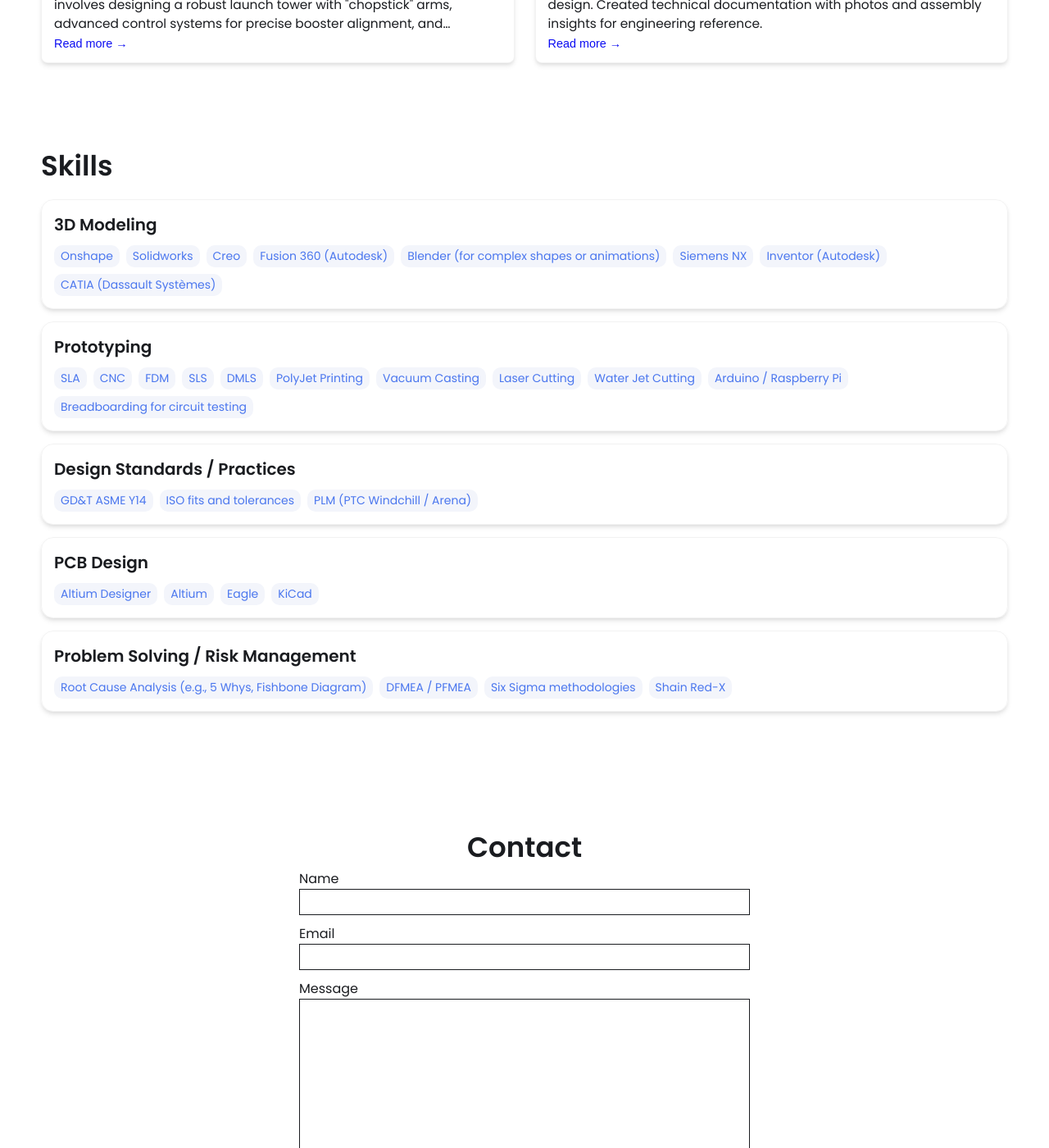
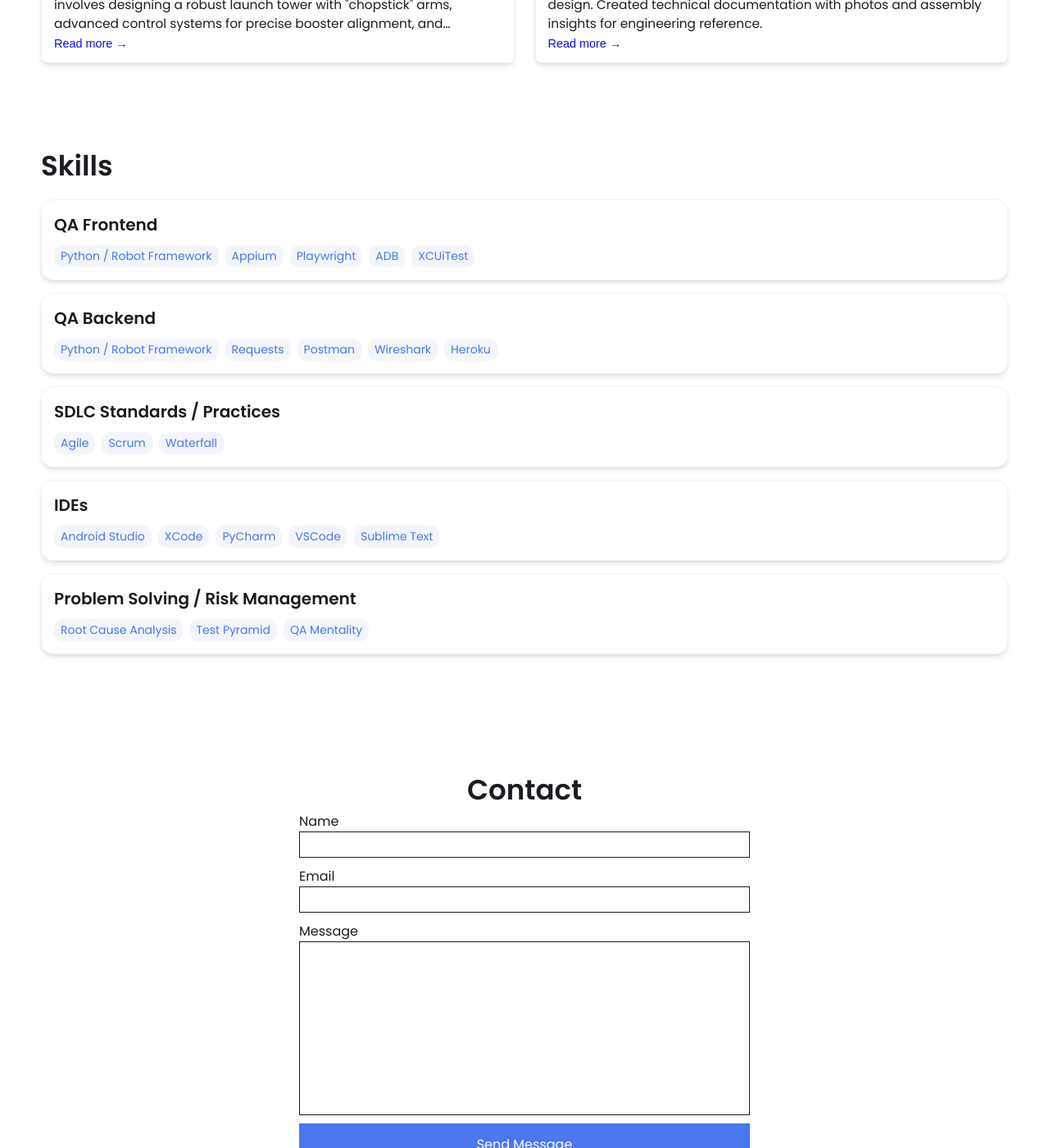
Before and after one commit to fernando-dz/fernando-dz.github.io, a Jekyll site: the page built from index.html, in a window 1280 px wide and 1400 px high, scrolled down 1449 px. Shown: the whole window at 82% size. Built offline with Jekyll 4.4.1, drawn with Linux system fonts in a browser that asks for light colours; some of the changed text lies outside the part shown.

Commit message:
Update _config.yml
customized

```diff
--- a/_config.yml
+++ b/_config.yml
@@ -7,17 +7,18 @@
 
 # Main Page Setup
 
-title: John Doe's Portfolio # This is what shows up in the tab of the browser
+title: Fernando-Dz's Portfolio # This is what shows up in the tab of the browser
 
 
 
 # Hero Section
-name: John Doe
+name: Fernando Diaz
 headline: headline message
 description: >- # dont remove this line. this will ignore all new lines until the next section
-  Write an awesome intro and discuss your highlights and qualification. You can edit this
-  line in _config.yml. It will appear in your document head meta (for
-  Google search results) and in your feed.xml site description.
+  I’m a technology enthusiast with over 18 years of experience in SaaS Quality Assurance.
+  While QA has been a cornerstone of my career, I have evolved into a versatile engineer
+  who thrives on developing and managing software projects, automating processes,
+  and empowering others to succeed.
 
 # Place your profile image in /assets/images/profile-image/folder and edit the file name
 profile_image: ./assets/images/profile-image/avatar.jpeg
@@ -25,15 +26,15 @@
 
 # Link your resume
 # You can place your resume in assets/resume/{resume file.pdf} or add external link such as pdf saved in google drive
-resume-url: https://drive.google.com/file/d/13Z3duVzh-gguPU5r03oJVEE6rV9rd3DS/view?usp=sharing
+resume-url: https://drive.google.com/file/d/1vhwi6DZOgcQO5VNwzkvI4A6R-8Yl1yvY/view?usp=sharing
 
 
 # Set up external links - this will show up as small icons next to your name.
 
 external-links:    # input only your own url slug. The icons with missing entries will not appear.
-  linkedin: test    # https://www.linkedin.com/in/{your url slug}
-  github: leea12    # https://github.com/{your url slug}
-  stackoverflow: test      # https://stackoverflow.com/users/{your url slug}
+  linkedin: test     https://www.linkedin.com/in/fernando-diaz-29627a4
+  github: fernando-dz    # https://github.com/{your url slug}
+  stackoverflow:      # https://stackoverflow.com/users/{your url slug}
   medium:            # https://medium.com/@{your url slug}
   x-twitter:   # https://x.com/{your url slug}
   threads:            # https://threads.net/@{your url slug}
@@ -45,50 +46,40 @@
 
 # Skills Section - Add the list of your Skills by categories/tools. The indentation for each level needs to be precise.
 skills:
-  - category: 3D Modeling
+  - category: QA Frontend
     tools:
-    - Onshape
-    - Solidworks
-    - Creo
-    - Fusion 360 (Autodesk)
-    - Blender (for complex shapes or animations)
-    - Siemens NX
-    - Inventor (Autodesk)
-    - CATIA (Dassault Systèmes)
-  - category: Prototyping
+    - Python / Robot Framework
+    - Appium
+    - Playwright
+    - ADB
+    - XCUiTest
+  - category: QA Backend
     tools:
-    - SLA
-    - CNC
-    - FDM
-    - SLS
-    - DMLS
-    - PolyJet Printing
-    - Vacuum Casting
-    - Laser Cutting
-    - Water Jet Cutting
-    - Arduino / Raspberry Pi
-    - Breadboarding for circuit testing
-  - category: Design Standards / Practices
+    - Python / Robot Framework
+    - Requests
+    - Postman
+    - Wireshark
+    - Heroku
+  - category: SDLC Standards / Practices
     tools:
-    - GD&T ASME Y14
-    - ISO fits and tolerances
-    - PLM (PTC Windchill / Arena)
-  - category: PCB Design
+    - Agile
+    - Scrum
+    - Waterfall
+  - category: IDEs
     tools:
-    - Altium Designer
-    - Altium
-    - Eagle
-    - KiCad
+    - Android Studio
+    - XCode
+    - PyCharm
+    - VSCode
+    - Sublime Text
   - category: Problem Solving / Risk Management
     tools:
-    - Root Cause Analysis (e.g., 5 Whys, Fishbone Diagram)
-    - DFMEA / PFMEA
-    - Six Sigma methodologies
-    - Shain Red-X
-
+    - Root Cause Analysis
+    - Test Pyramid
+    - QA Mentality
 
 # Contact Form Setup. Setup an account and copy over the key. When someone fills out the form, it will be received in your email.
-formspree-key:   https://formspree.io/f/{8-digit key}
+formspree-key:   https://formspree.io/f/xkgrvgve
 
 
 
```
